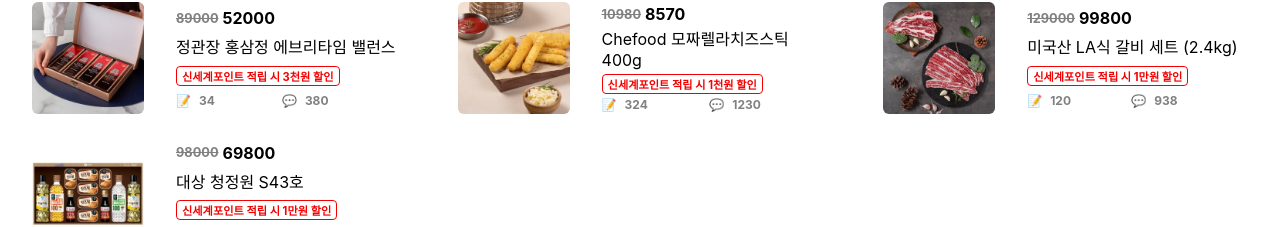
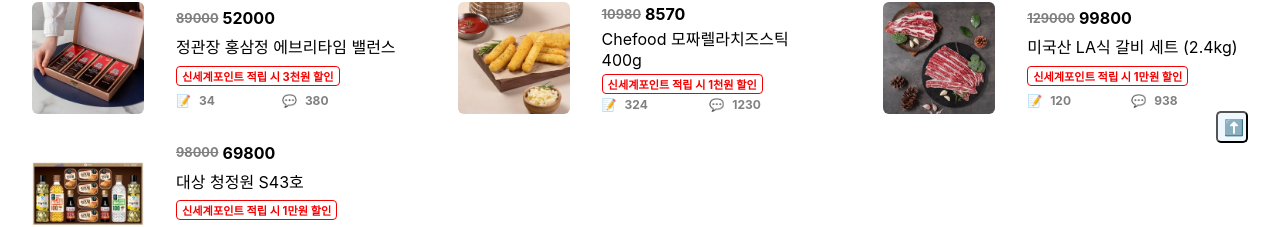
Before and after one commit to eunzi-kim/emart-app, a React (Create React App) app: page / in a window 1280 px wide. Shown: the part 625-852 px from the top of the page. Built offline with nearby package versions, Linux system fonts and the light colour scheme.

Commit message:
Feat: 위로 가기 버튼

```diff
--- a/src/pages/Advertisement.css
+++ b/src/pages/Advertisement.css
@@ -2,3 +2,14 @@
   margin: 1rem 2rem;
   display: flex;
 }
+
+#ID_BTN_UP {
+  position: fixed;
+  bottom: 2rem;
+  right: 2rem;
+  height: 2rem;
+  width: 2rem;
+  font-size: 1rem;
+  background-color: aliceblue;
+  border-radius: 5px;
+}
--- a/src/pages/Advertisement.js
+++ b/src/pages/Advertisement.js
@@ -14,12 +14,20 @@
     setCategoryName(category);
   };
 
+  // 위로 가기 버튼
+  const onGoUp = () => {
+    window.scrollTo(0, 0);
+  };
+
   return (
     <div className="advertisment">
       <Navbar />
       <div id="ID_INFORMATION">금주의 전단 상품을 만나보세요</div>
       <Menu sendCategory={getCategory} />
       <Main categoryName={categoryName} />
+      <button id="ID_BTN_UP" onClick={onGoUp}>
+        ⬆️
+      </button>
     </div>
   );
 }
```
